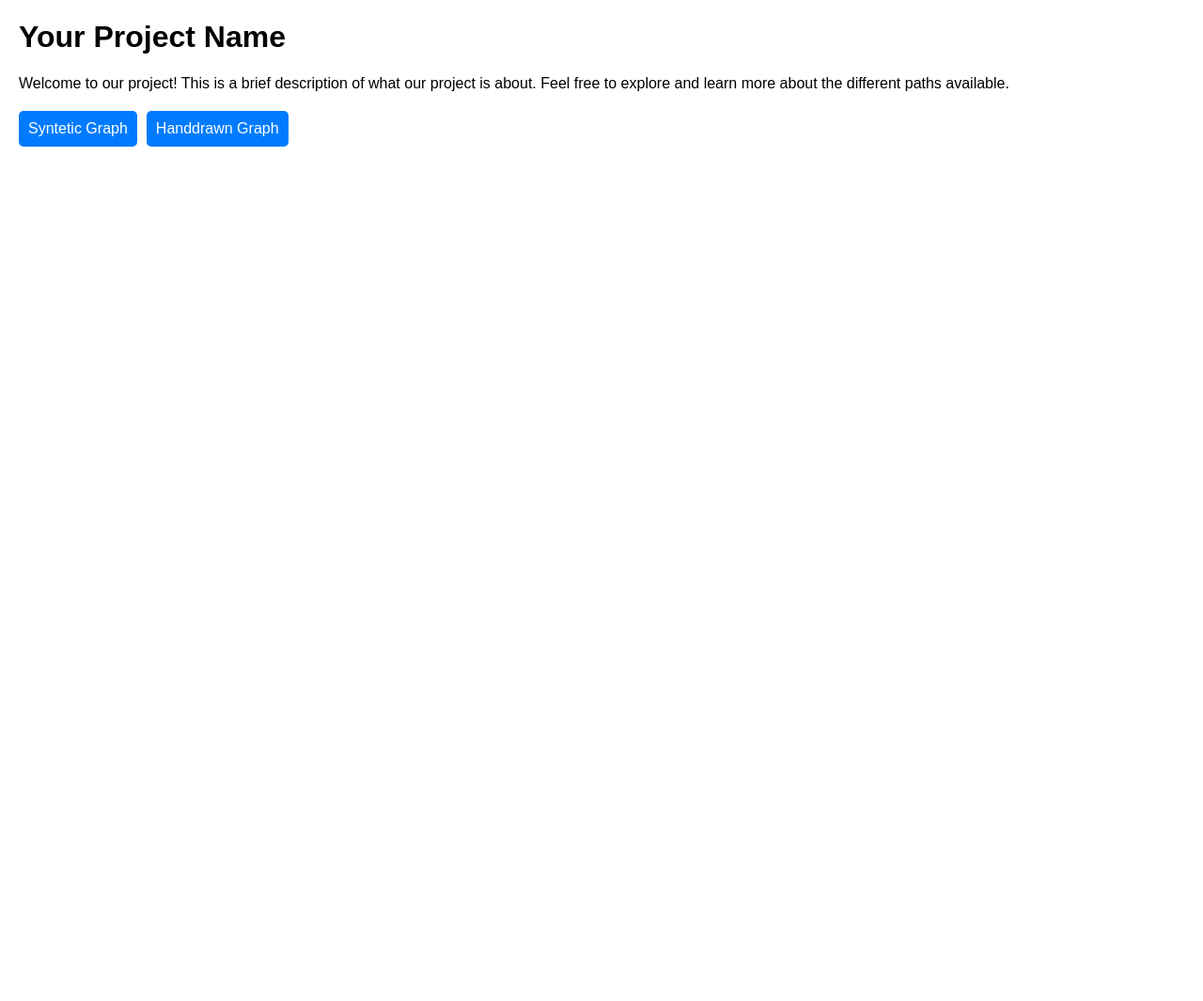
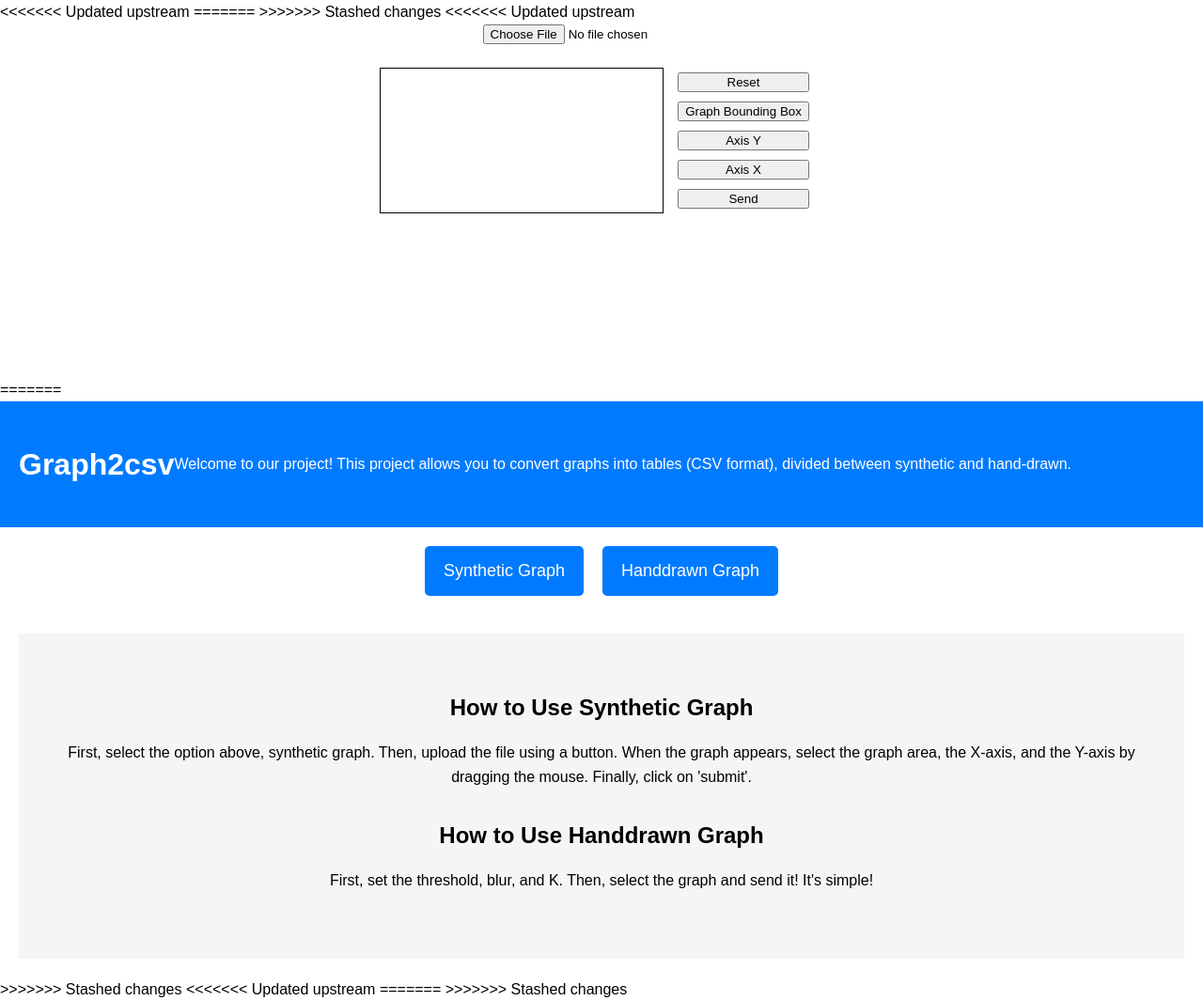
Before and after one commit to RicardoRibeiroRodrigues/graph-reader, a Flask app: page / in a window 1280 px wide. Shown: the whole page at 94% size. Before the commit the page ends 156 px from the top, so only its background shows below. Run offline with Flask 3, Linux system fonts and the light colour scheme; a map, chart or similar area stays blank.

Commit message:
Add files via upload

```diff
--- a/templates/header.html
+++ b/templates/header.html
@@ -1,9 +1,9 @@
 <header>
     <button class="home-button" onclick="window.location.href='/'">
         <span class="material-symbols-outlined">
-        home
+            home
         </span>
         Home
     </button>
-    <span class="site-name">Graph Reader</span>
+    <span class="site-name">Graph2csv</span>
 </header>
--- a/templates/index.html
+++ b/templates/index.html
@@ -1,48 +1,123 @@
 <!DOCTYPE html>
 <html lang="en">
+
 <head>
     <meta charset="UTF-8">
     <meta name="viewport" content="width=device-width, initial-scale=1.0">
+<<<<<<< Updated upstream
+    <title>Seleção de Área na Imagem</title>
+    <link rel="stylesheet" href="/static/styles.css">
+    <script defer src="/static/script.js"></script>
+=======
     <title>Graph Scanner</title>
-    <!-- Add any additional styles or link to external stylesheets here -->
     <style>
         body {
             font-family: Arial, sans-serif;
-            margin: 20px;
+            margin: 0;
+            padding: 0;
+            line-height: 1.6;
+        }
+        header {
+            background-color: #007BFF;
+            color: #fff;
+            padding: 20px;
+            text-align: center;
         }
         #project-description {
-            margin-bottom: 20px;
+            margin: 20px;
+            text-align: center;
         }
         .button-container {
             display: flex;
-            gap: 10px;
+            justify-content: center;
+            margin: 20px;
         }
         .button {
-            padding: 10px;
-            font-size: 16px;
+            padding: 12px 20px;
+            font-size: 18px;
             text-decoration: none;
             color: #fff;
             background-color: #007BFF;
             border: none;
             cursor: pointer;
             border-radius: 5px;
+            transition: background-color 0.3s ease;
+            margin: 0 10px;
+        }
+        .button:hover {
+            background-color: #0056b3;
+        }
+        .usage-instructions {
+            background-color: #f5f5f5;
+            padding: 40px 20px;
+            margin-top: 40px;
+            text-align: center;
+        }
+        .instruction-section {
+            margin-bottom: 30px;
+        }
+        .instruction-section h2 {
+            font-size: 24px;
+            margin-bottom: 15px;
+        }
+        .instruction-section p {
+            font-size: 16px;
         }
     </style>
+>>>>>>> Stashed changes
 </head>
+
 <body>
-    <div id="project-description">
-        <h1>Your Project Name</h1>
-        <p>
-            Welcome to our project! This is a brief description of what our project is about.
-            Feel free to explore and learn more about the different paths available.
-        </p>
+<<<<<<< Updated upstream
+    <div class="container">
+        <input type="file" id="inputImage" accept="image/*">
+        <div class="canvas-container" >
+            <canvas id="canvas"></canvas>
+            <div class="buttons-container">
+                <button id="resetButton">Reset</button>
+                <button id="boundingBox1Button">Graph Bounding Box</button>
+                <button id="boundingBox2Button">Axis Y</button>
+                <button id="boundingBox3Button">Axis X</button>
+                <button id="sendButton">Send</button>
+            </div>
+        </div>
+        <canvas id="canvas-output"></canvas>
     </div>
 
+=======
+    <header>
+        <h1>Graph2csv</h1>
+        <p>
+            Welcome to our project! This project allows you to convert graphs into tables (CSV format), divided between synthetic and hand-drawn.</p>
+    </header>
+
     <div class="button-container">
-        <a href="/syntetic-graph" class="button">Syntetic Graph</a>
+        <a href="/syntetic-graph" class="button">Synthetic Graph</a>
         <a href="/handdrawn-graph" class="button">Handdrawn Graph</a>
     </div>
 
+    <div id="project-description">
+        <div class="usage-instructions">
+            <div class="instruction-section">
+                <h2>How to Use Synthetic Graph</h2>
+                <p>First, select the option above, synthetic graph. Then, upload the file using a button. When the graph appears, select the graph area, the X-axis, and the Y-axis by dragging the mouse. Finally, click on 'submit'.</p>
+            </div>
+
+            <div class="instruction-section">
+                <h2>How to Use Handdrawn Graph</h2>
+                <p>First, set the threshold, blur, and K. Then, select the graph and send it! It's simple!</p>
+            </div>
+        </div>
+    </div>
+
     <!-- Add any additional content or scripts here -->
+>>>>>>> Stashed changes
 </body>
+
 </html>
+
+<<<<<<< Updated upstream
+=======
+
+
+>>>>>>> Stashed changes
```
Also changed, not shown: templates/syntetic.html (+19 -12 lines).
